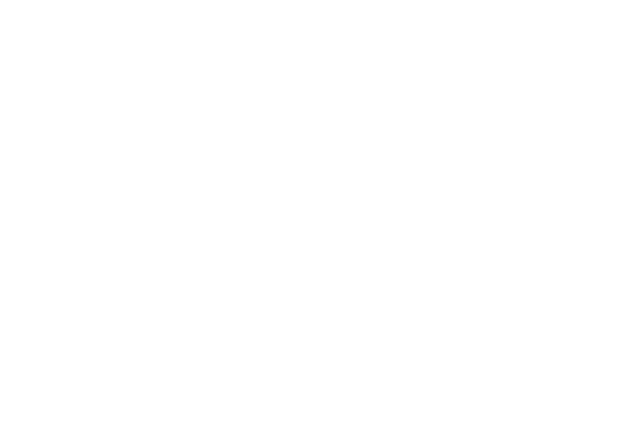
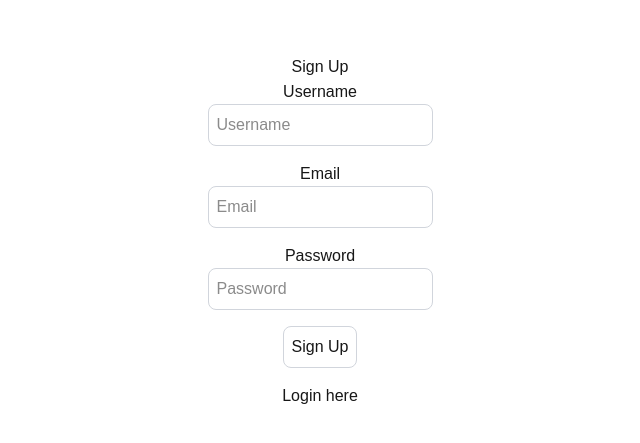
Before and after one commit to sseleimend/auth, a Next.js app: page /signup in a window 1280 px wide. Shown: the part 169-612 px from the top of the page, without its empty margins (320-960 px from the left). Built offline with nearby package versions, Linux system fonts and the light colour scheme.

Commit message:
feat: enhance Sign Up page with user input fields and layout

```diff
--- a/src/app/signup/page.tsx
+++ b/src/app/signup/page.tsx
@@ -1,7 +1,58 @@
+"use client";
+
+import Link from "next/link";
+import { useState } from "react";
+
 export default function SignUpPage() {
+  const [user, setUser] = useState({
+    email: "",
+    password: "",
+    username: "",
+  });
+
+  const onSignup = async () => {};
+
   return (
-    <div className="flex">
-      <h1 className="text-center text-white text-2xl">Sign Up</h1>
+    <div className="flex flex-col items-center justify-center min-h-screen py-2">
+      <h1>Sign Up</h1>
+      <hr />
+      <label htmlFor="username">Username</label>
+      <input
+        className="p-2 border border-gray-300 rounded-lg mb-4 focus:outline-none focus:border-gray-600"
+        type="text"
+        name="username"
+        id="username"
+        value={user.username}
+        onChange={(e) => setUser({ ...user, username: e.target.value })}
+        placeholder="Username"
+      />
+      <label htmlFor="email">Email</label>
+      <input
+        className="p-2 border border-gray-300 rounded-lg mb-4 focus:outline-none focus:border-gray-600"
+        type="text"
+        name="email"
+        id="email"
+        value={user.email}
+        onChange={(e) => setUser({ ...user, email: e.target.value })}
+        placeholder="Email"
+      />
+      <label htmlFor="password">Password</label>
+      <input
+        className="p-2 border border-gray-300 rounded-lg mb-4 focus:outline-none focus:border-gray-600"
+        type="text"
+        name="password"
+        id="password"
+        value={user.password}
+        onChange={(e) => setUser({ ...user, password: e.target.value })}
+        placeholder="Password"
+      />
+      <button
+        onClick={onSignup}
+        className="p-2 border border-gray-300 rounded-lg mb-4 focus:outline-none focus:border-gray-600"
+      >
+        Sign Up
+      </button>
+      <Link href="/login">Login here</Link>
     </div>
   );
 }
```
